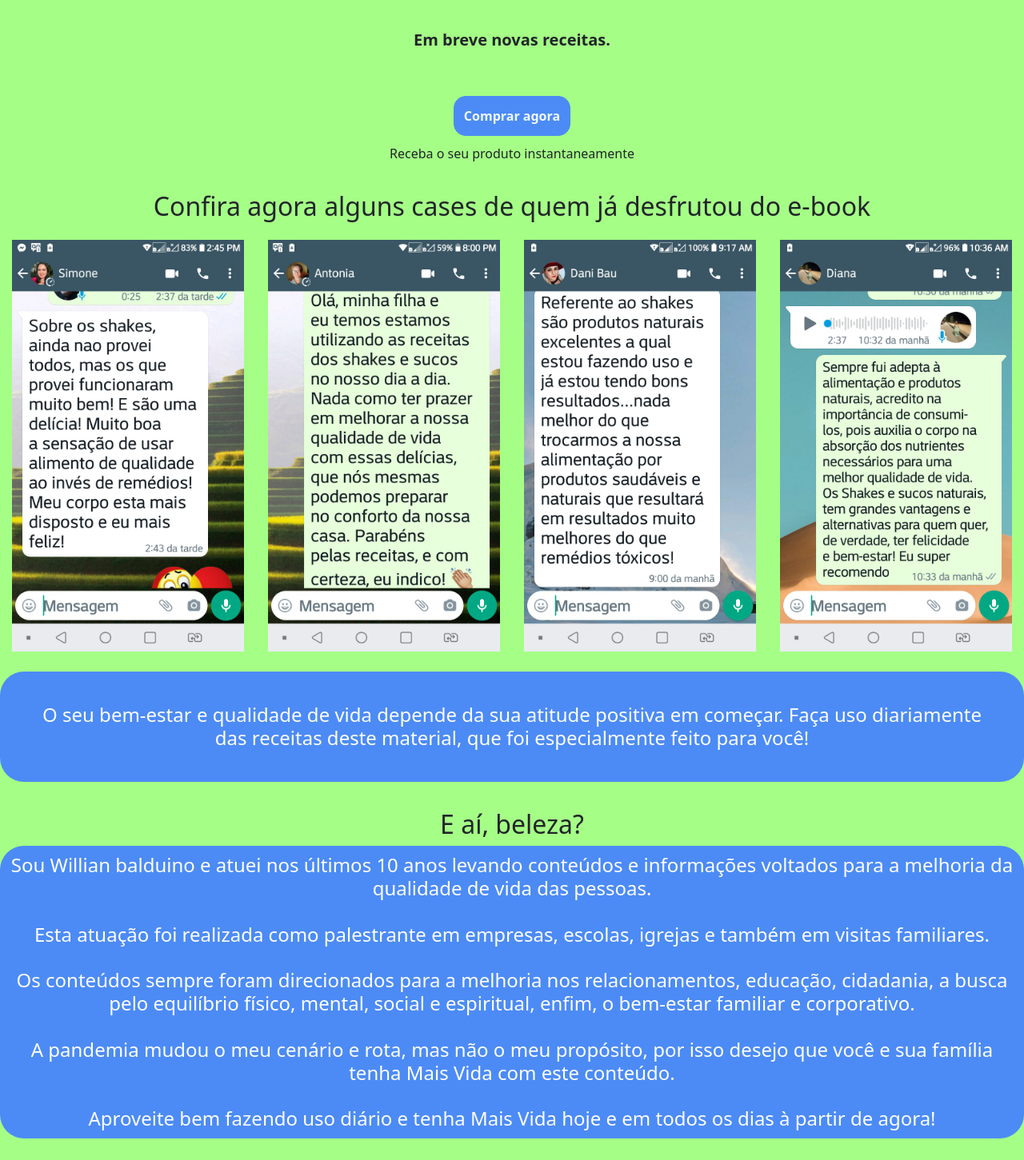
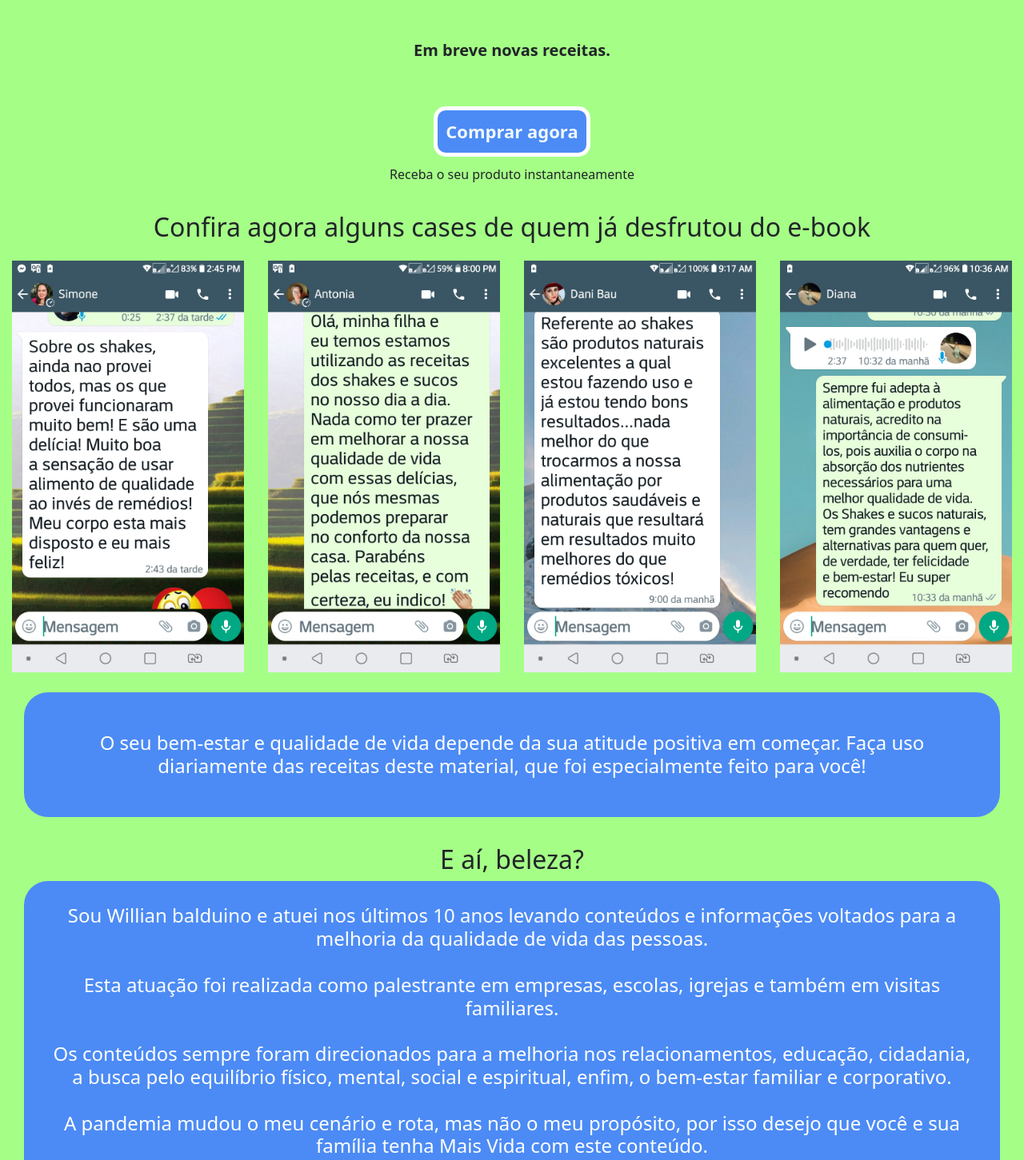
Before and after one commit to demithehomie/william1, a React (Create React App) app: page / in a window 1280 px wide. Shown: the part 1453-2904 px from the top of the page at 80% size. Built offline with nearby package versions, Linux system fonts and the light colour scheme.

Commit message:
13o commit

```diff
--- a/src/App.css
+++ b/src/App.css
@@ -1,6 +1,6 @@
 .app{
   background-color:  rgb(165, 255, 134);
-  height: 4300px;
+  height: 5000px;
   max-height: 100%;
 
   min-width: 400px;
@@ -100,7 +100,8 @@
   min-width: 50px;
   border-radius: 30px ;
   background-color: #4c8bf5;
-
+  margin-left: 30px;
+  margin-right: 30px;
 }
 
 .navbar-items-desc-det {
@@ -117,8 +118,9 @@
   align-items: center;
   justify-content: center;
   min-width: 50px;
-  margin: auto;
-  padding: 10px;
+
+  margin: 10px;
+  padding: 19px;
   color: #fff;
   text-align: center;
 }
@@ -214,12 +216,13 @@ text-align: center;
   justify-content: center;
   display: flex;
   border-radius: 15px;
-  padding: 12px;
+  padding: 10px;
   width: auto;
+  font-size: 22px;
   background-color: #4c8bf5;
   color: aliceblue;
   font-weight: bold;
-  border: 1px solid #4c8bf5; ;
+  border: 5px solid #fff ;
 }
 
 
@@ -238,11 +241,14 @@ text-align: center;
 
 
 .box1 {
+
   background-color: #4c8bf5;
   color: #fff;
   margin-top: 10px;
   margin-bottom: 10px;
-  padding: 30px;
+  margin-left: 30px;
+  margin-right: 30px;
+  padding: 20px;
   text-align: center;
   display: flex;
   border-radius: 30px;
--- a/src/App.js
+++ b/src/App.js
@@ -212,7 +212,7 @@ Você tomou a decisão que vai mudar a sua vida para melhor, e para tornar os se
     <h4 className="botao-de-compra-2" onClick={() => window.open("mailto:william.balduino@gmail.com?subject=Ajuda%20sobre%20o%20produto%20Mais%20Vida&body=Ol%C3%A1%2C%20pode%20me%20ajudar%3F")}>Email</h4>
     <br/>
 
-    <h6 className="footer-message">Makron Agência Criativa (C) 2022. Todos os Direitos Reservados</h6>
+    <h6 className="footer-message">Makrom Agência Criativa (C) 2022. Todos os Direitos Reservados</h6>
     <br/>
     </div>
     </div>
```
